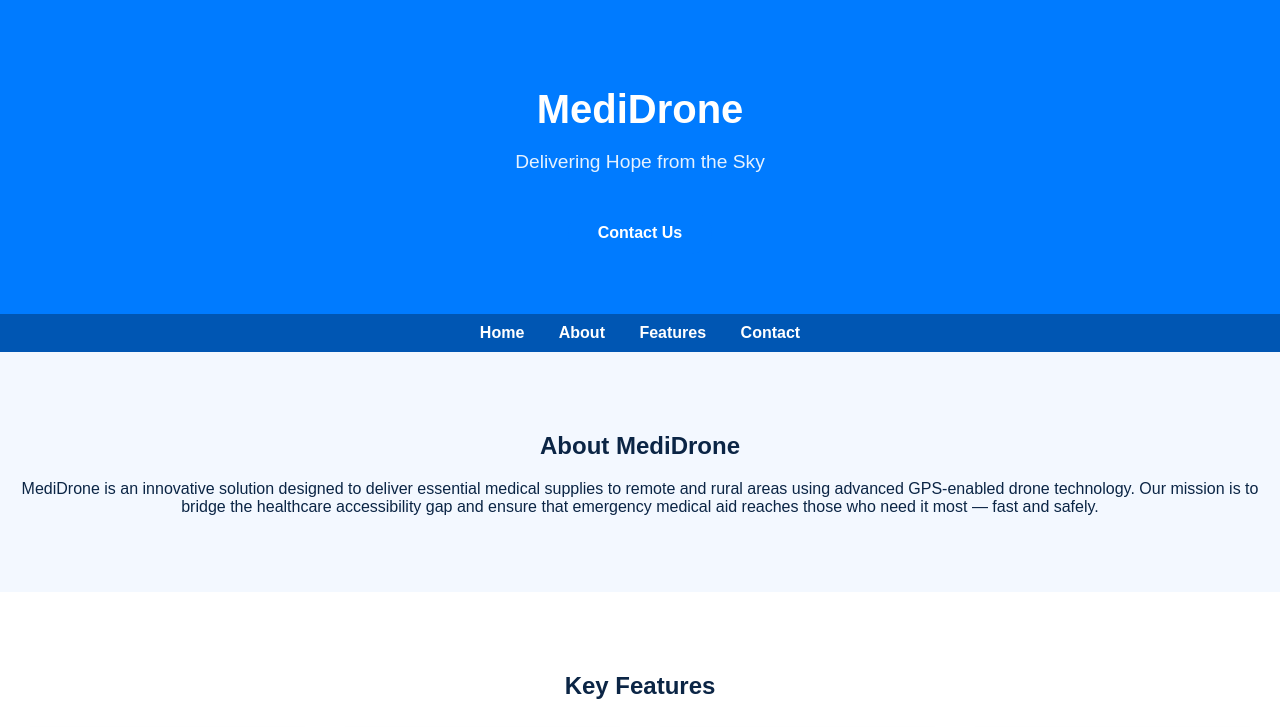
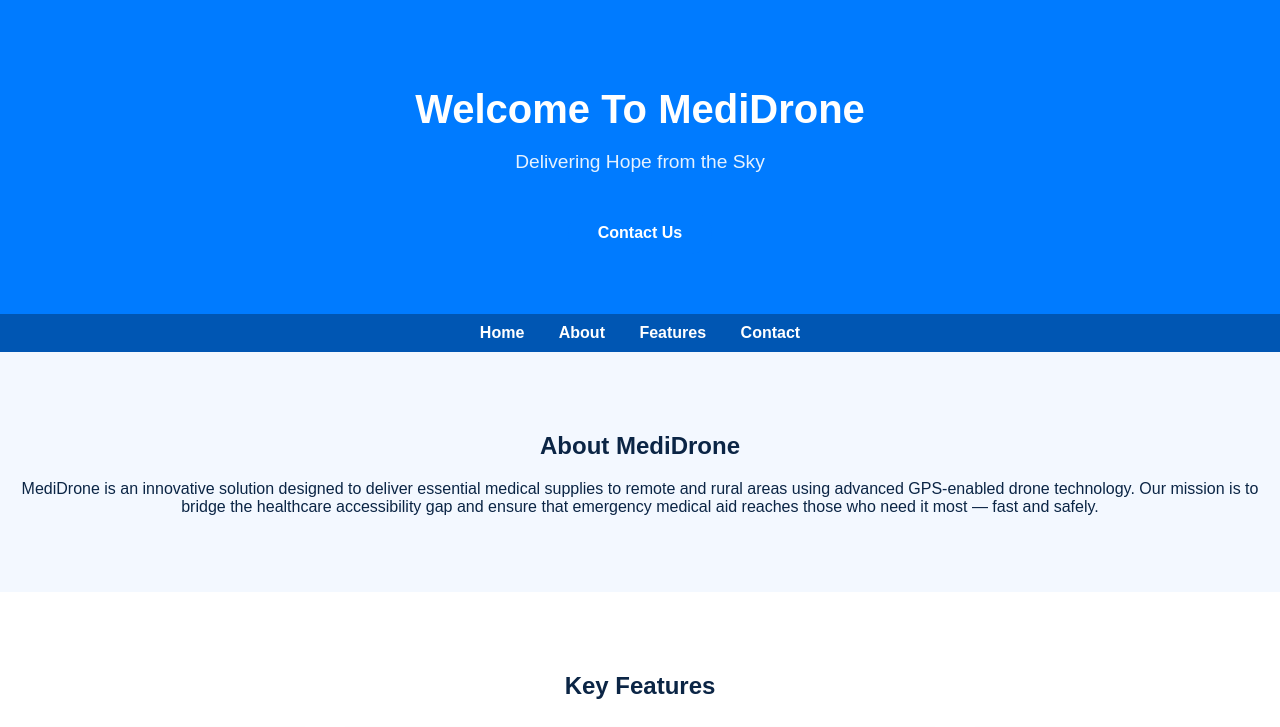
Before and after one commit to lakshmikasettynaga-boop/medidrone, a plain HTML site: page index.html in a window 1280 px wide. Shown: the top 727 px of the page. Drawn offline with Linux system fonts and the light colour scheme.

Commit message:
Update header title to 'Welcome To MediDrone'

```diff
--- a/index.html
+++ b/index.html
@@ -115,7 +115,7 @@
 </head>
 <body>
   <header id="home">
-    <h1>MediDrone</h1>
+    <h1>Welcome To MediDrone</h1>
     <p>Delivering Hope from the Sky</p>
     <a href="#contact" class="cta-btn">Contact Us</a>
   </header>
```
